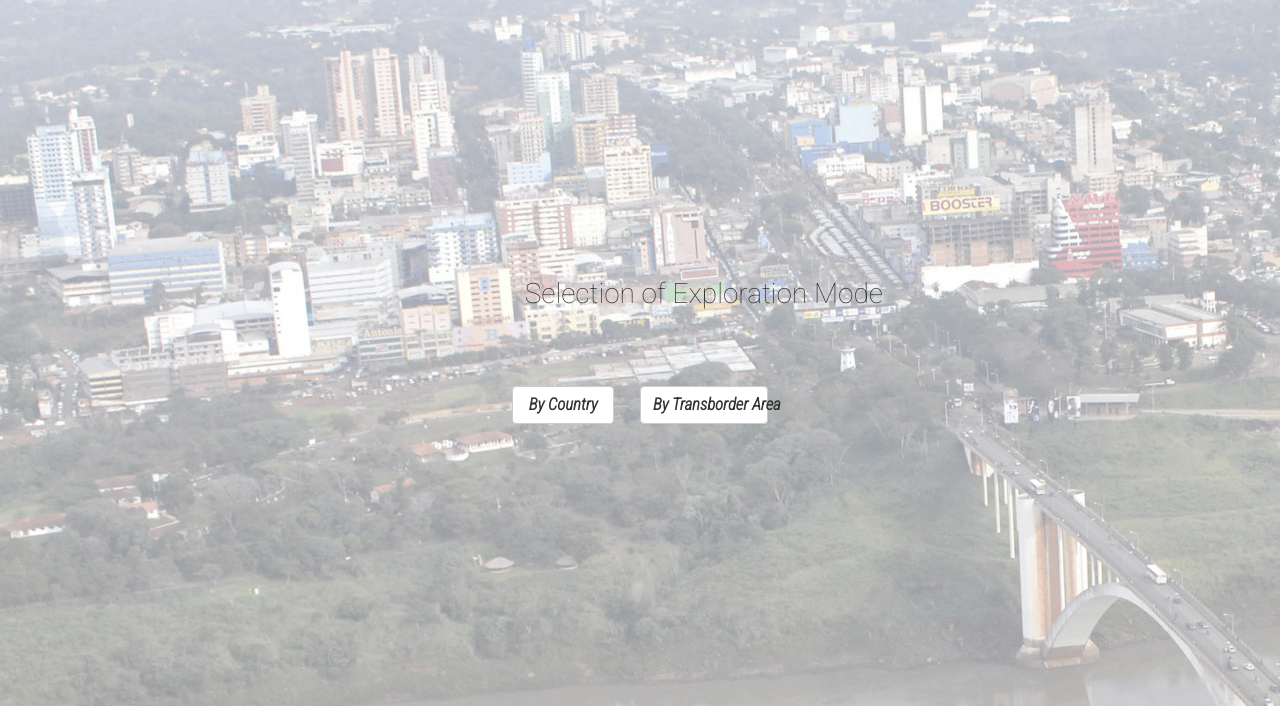
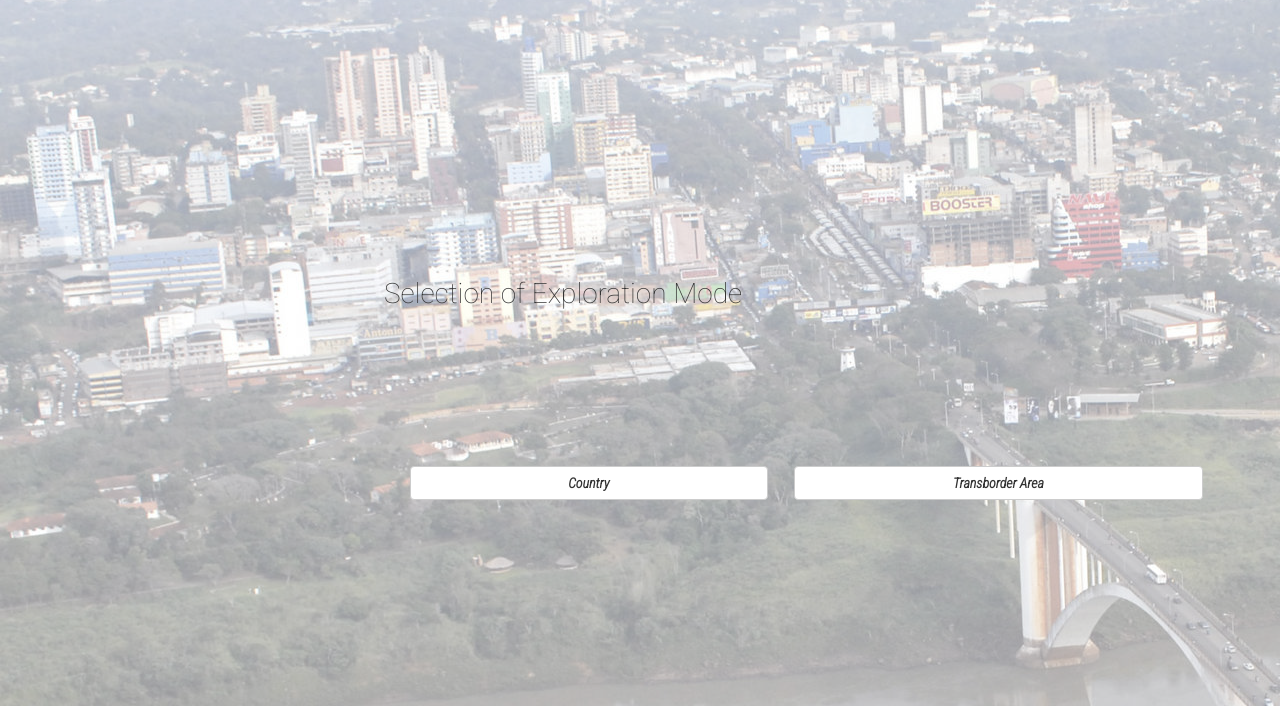
Before and after one commit to GeoAdaptive/DevelopExplorer_Mobile, a plain HTML site: page mode_choice.html in a window 1280 px wide. Shown: the part 94-800 px from the top of the page. Drawn offline with nearby package versions, Linux system fonts and the light colour scheme.

Commit message:
modechoice_page

```diff
--- a/css/style.css
+++ b/css/style.css
@@ -271,11 +271,11 @@ which is essentially crop off the excess part, create a div to hold the image */
   position: absolute;
   align-self: center;
   top:46%;
-  left:41%;
+  left:30%;
   /*font-style: italic;*/
   font-family: 'Roboto', sans-serif;
   font-weight: lighter;
-  font-size: 26px;
+  font-size: 1.5em;
   color:inherit;
   z-index:10;
 }
@@ -306,24 +306,24 @@ which is essentially crop off the excess part, create a div to hold the image */
 
 #countrybutton {
   position:absolute;
-  top:60%;
-  width:8%;
-  left:40%;
+  top:70%;
+  width:28%;
+  left:32%;
   font-family: 'Roboto Condensed', sans-serif;
   font-weight: bolder;
-  font-size: 18px;
+  font-size: 1em;
   color:inherit;
   z-index: 10;
 }
 
 #transborderbutton {
   position:absolute;
-  top:60%;
-  width:10%;
-  left:50%;
+  top:70%;
+  width:32%;
+  left:62%;
   font-family: 'Roboto Condensed', sans-serif;
   font-weight: bolder;
-  font-size: 18px;
+  font-size: 1em;
   color:inherit;
   z-index: 10;
 }
@@ -1643,6 +1643,7 @@ section::after {
   }
 
   input[type=button]{
+  height: 12%;
   font-size: 1.5em;
   border-radius: 2%;
   }
--- a/mode_choice.html
+++ b/mode_choice.html
@@ -46,15 +46,13 @@
           Selection of Exploration Mode
       </p>
 
-      <button style="font-size:1.2em;" class="btn btn-default dropdown-toggle" type="button" id="countrybutton" href="selectionpage.html" onclick="javascript:void window.open('selectionpage.html','_blank');return true;" data-toggle="dropdown" aria-haspopup="true">
-        By
+      <button style="font-size:1em;" class="btn btn-default dropdown-toggle" type="button" id="countrybutton" href="selectionpage.html" onclick="javascript:void window.open('selectionpage.html','_blank');return true;" data-toggle="dropdown" aria-haspopup="true">
         Country
       </button>
 
       <!-- <img id = "bycountry" src="https://preview.ibb.co/bJRF0p/AREA_BORDER_ps.png"></img> -->
 
-      <button style="font-size:1.2em;" class="btn btn-default dropdown-toggle" type="button" id="transborderbutton" href="selectionpage1.html" onclick="javascript:void window.open('selectionpage1.html','_blank');return true;" data-toggle="dropdown" aria-haspopup="true">
-        By
+      <button style="font-size:1em;" class="btn btn-default dropdown-toggle" type="button" id="transborderbutton" href="selectionpage1.html" onclick="javascript:void window.open('selectionpage1.html','_blank');return true;" data-toggle="dropdown" aria-haspopup="true">
         Transborder Area
       </button>
 
```
Also changed, not shown: login.html (+1 -1 lines).
